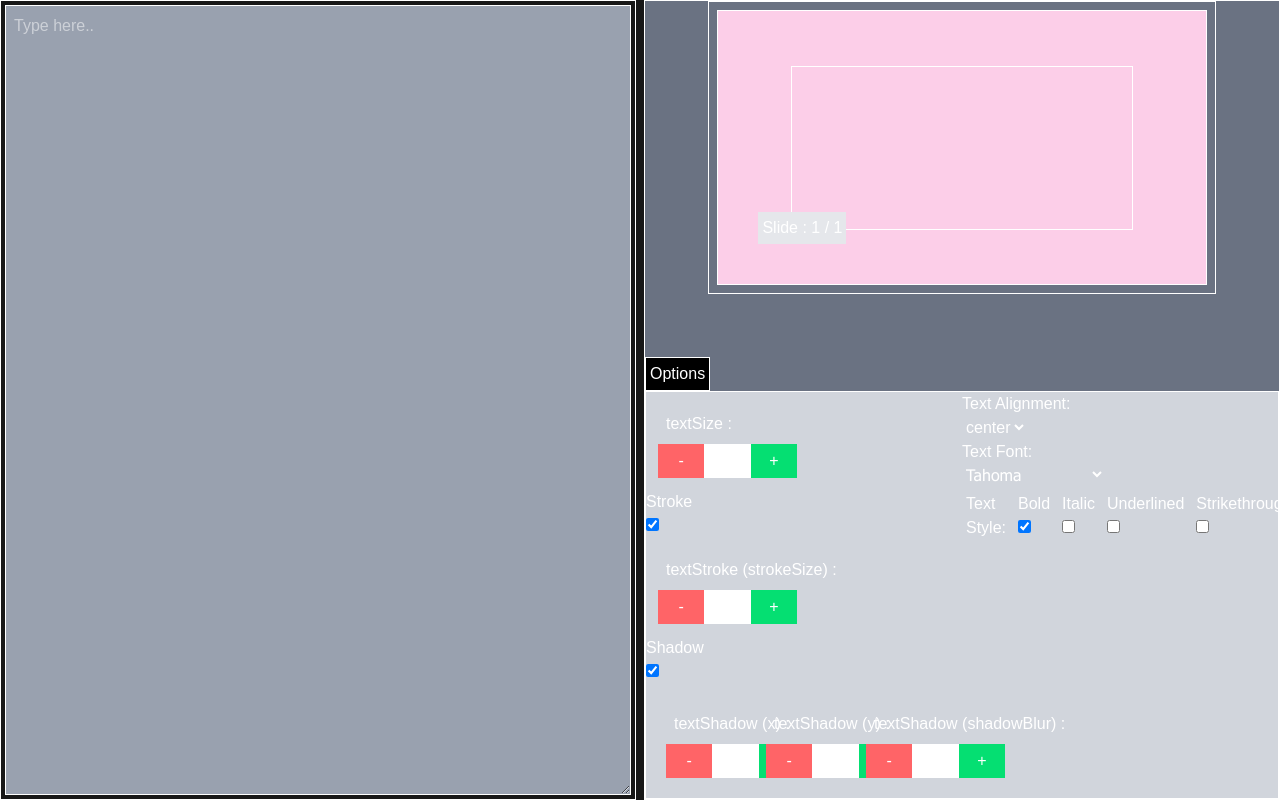
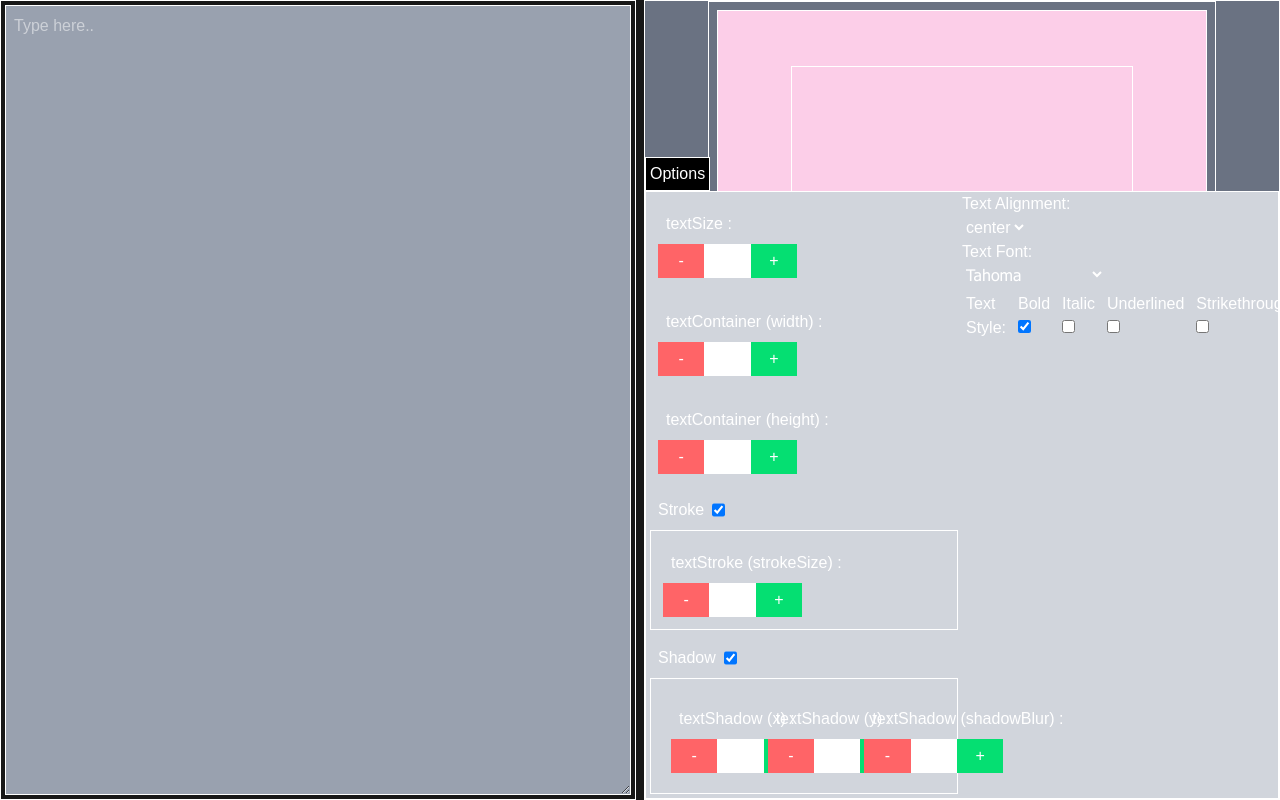
Before and after one commit to akael888/propre-sim, a Next.js app: page /editor in a window 1280 px wide. Both pictures are taken after a click on the button "Options". Built offline with nearby package versions, Linux system fonts and the light colour scheme.

Commit message:
feat : Added Text Container Controller and Adjusted some of the UIs

```diff
--- a/src/app/lib/data.ts
+++ b/src/app/lib/data.ts
@@ -53,7 +53,7 @@ export const defaultFontCollection = [
 ];
 
 export const defaultTextAttributeData = <TextAttribute>{
-  textSize: 5,
+  textSize: 6,
   textFont: defaultFontCollection[0].fontData,
   textAlign: "center",
   textStroke: { isOn: true, strokeSize: 0.89, strokeColor: "" },
@@ -64,4 +64,5 @@ export const defaultTextAttributeData = <TextAttribute>{
     strikethrough: false,
   },
   textShadow: { isOn: true, x: 0.2, y: -0.02, shadowBlur: 0, shadowColor: "" },
+  textContainer: { width: 85, height: 85 },
 };
--- a/src/app/lib/type.ts
+++ b/src/app/lib/type.ts
@@ -9,6 +9,7 @@ export interface TextAttribute {
   textStroke: TextStroke;
   textStyle: TextStyle;
   textShadow: TextShadow;
+  textContainer: TextContainer;
 }
 
 export type TextShadow = {
@@ -36,6 +37,11 @@ export interface TextObject {
   content: string;
   charIndex: number;
 }
+
+export type TextContainer = {
+  width: number;
+  height: number;
+};
 
 // Text Area -----------------------------
 export interface TextAreaSectionProps {
--- a/src/app/ui/editor/display/display-options.tsx
+++ b/src/app/ui/editor/display/display-options.tsx
@@ -1,8 +1,7 @@
-import { DisplayOptionsProp, TextAttribute, TextStyle } from "@/app/lib/type";
-import { useState, useEffect } from "react";
+import { DisplayOptionsProp } from "@/app/lib/type";
+import { useState } from "react";
 import { textAlignTypes } from "../../../lib/data";
 import TextFontsSelection from "./text-fonts-selection";
-import { NextFontWithVariable } from "next/dist/compiled/@next/font";
 import OptionInputStepper from "./option/option-input-stepper";
 
 const DisplayOptions: React.FC<DisplayOptionsProp> = ({
@@ -30,10 +29,24 @@ const DisplayOptions: React.FC<DisplayOptionsProp> = ({
                   textAttribute={textAttribute}
                   handleTextAttributeChanges={handleTextAttributeChanges}
                   attributeKey="textSize"
+                  intervalPerStep={0.1}
+                />
+                <OptionInputStepper
+                  textAttribute={textAttribute}
+                  handleTextAttributeChanges={handleTextAttributeChanges}
+                  attributeKey="textContainer"
+                  keyValue="width"
+                  intervalPerStep={1}
+                />{" "}
+                <OptionInputStepper
+                  textAttribute={textAttribute}
+                  handleTextAttributeChanges={handleTextAttributeChanges}
+                  attributeKey="textContainer"
+                  keyValue="height"
                   intervalPerStep={1}
                 />
-                <div>
-                  <div>
+                <div className="p-1">
+                  <div className="flex gap-2 p-2">
                     <div>Stroke</div>
                     <input
                       type="checkbox"
@@ -46,20 +59,25 @@ const DisplayOptions: React.FC<DisplayOptionsProp> = ({
                       }
                     />
                   </div>
+
                   {textAttribute.textStroke.isOn ? (
                     <>
+                      <div className="border-1">
                         <OptionInputStepper
                           textAttribute={textAttribute}
-                        handleTextAttributeChanges={handleTextAttributeChanges}
+                          handleTextAttributeChanges={
+                            handleTextAttributeChanges
+                          }
                           attributeKey="textStroke"
                           keyValue="strokeSize"
                           intervalPerStep={0.1}
-                      />
+                        />{" "}
+                      </div>
                     </>
                   ) : null}
                 </div>
-                <div>
-                  <div>
+                <div className="p-1">
+                  <div className="flex gap-2 p-2">
                     <div>Shadow</div>
                     <input
                       type="checkbox"
@@ -72,9 +90,10 @@ const DisplayOptions: React.FC<DisplayOptionsProp> = ({
                       }
                     />
                   </div>
-                  <div className="grid grid-cols-3 p-2">
+
                   {textAttribute.textShadow.isOn ? (
                     <>
+                      <div className="grid grid-cols-3 p-2 border-1">
                         <OptionInputStepper
                           textAttribute={textAttribute}
                           handleTextAttributeChanges={
@@ -102,9 +121,9 @@ const DisplayOptions: React.FC<DisplayOptionsProp> = ({
                           keyValue="shadowBlur"
                           intervalPerStep={1}
                         />
+                      </div>
                     </>
                   ) : null}
-                  </div>
                 </div>
               </div>
               <div className="">
```
Lines whose indentation alone changed are shown as unchanged.
